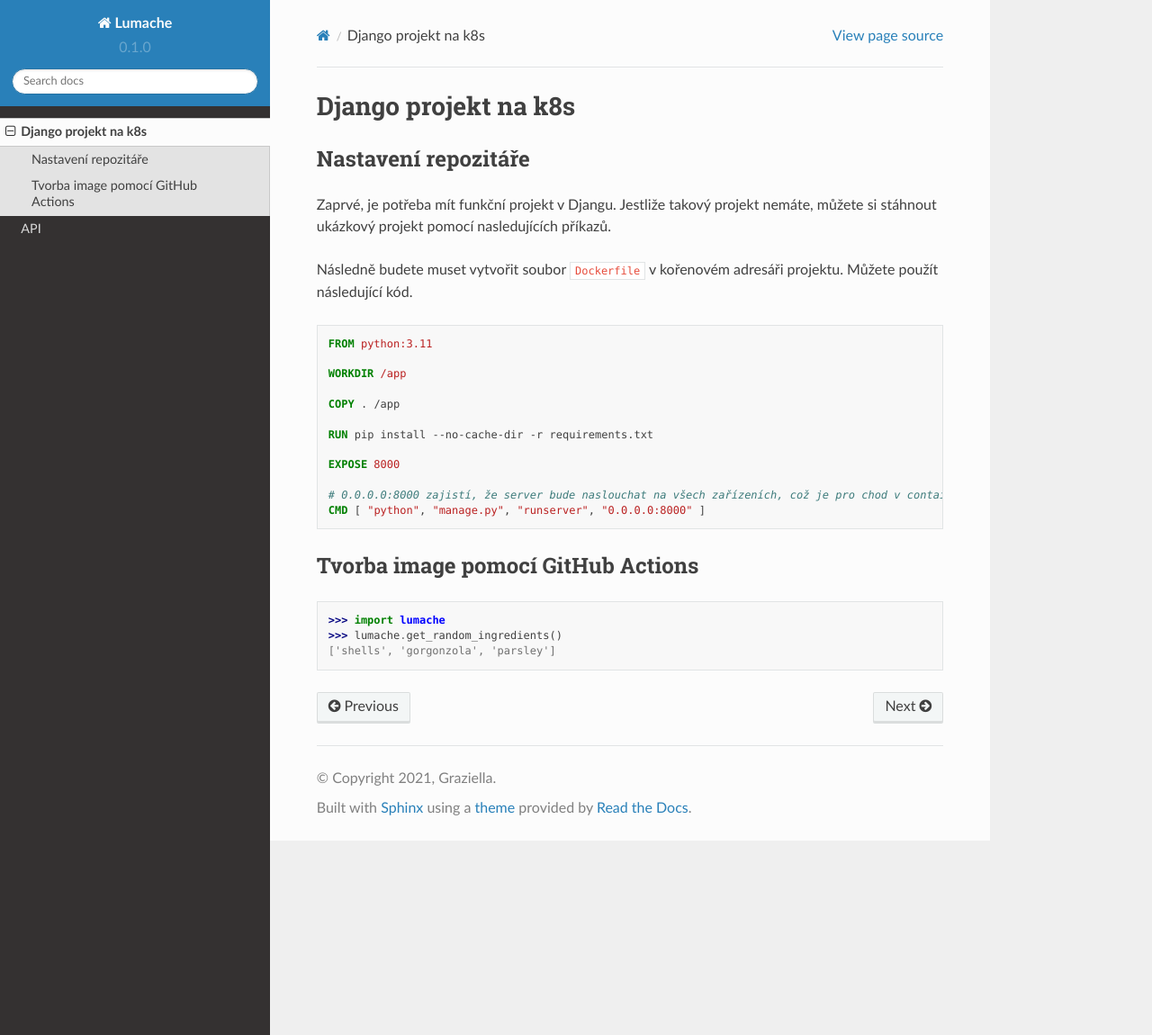
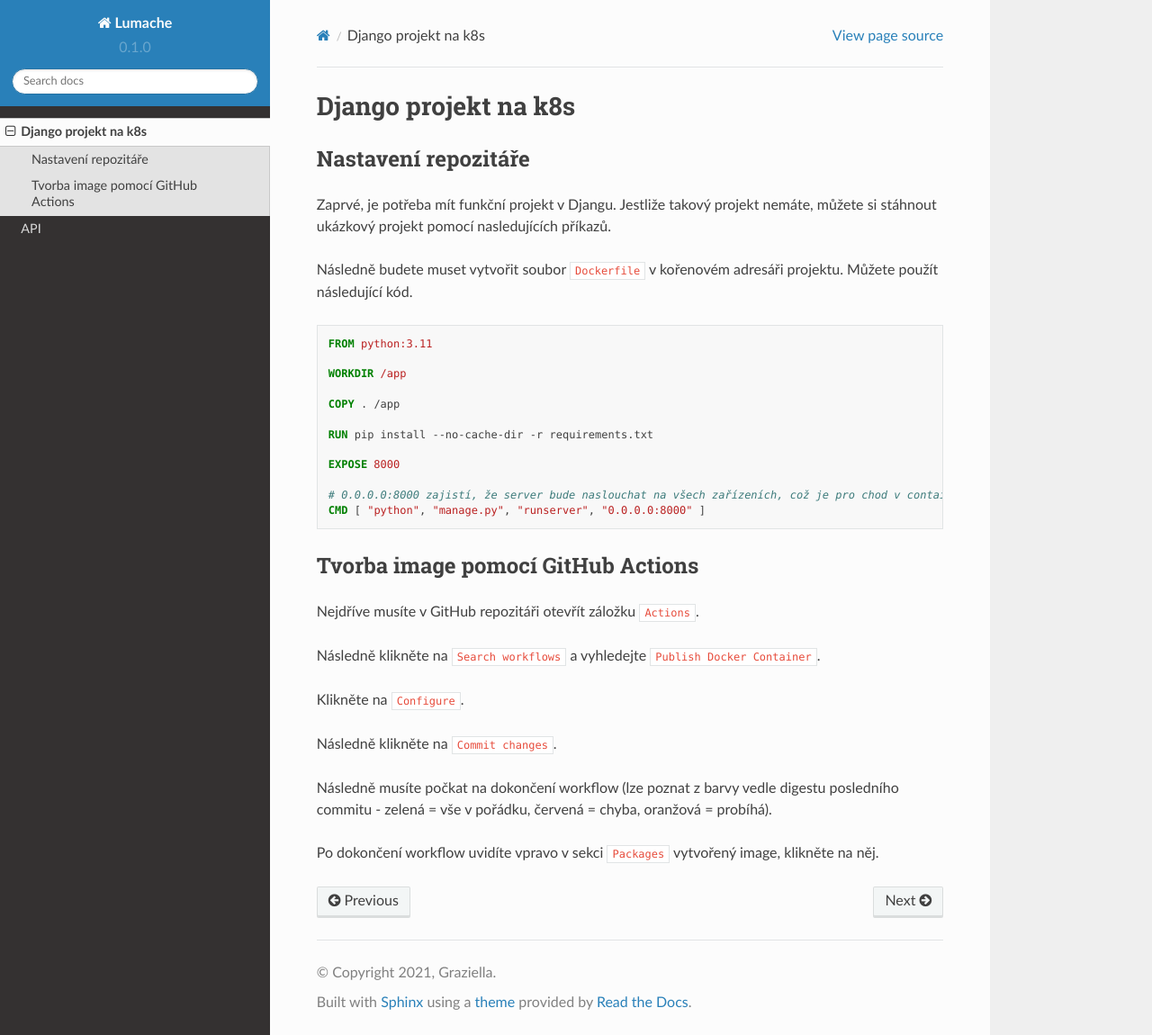
Before and after one commit to Jan1s2/school-k8s-doc, a Sphinx documentation site: the page built from docs/source/django.rst, in a window 1280 px wide and 1150 px high. Shown: the whole window at 90% size. Built offline with Sphinx 7.4.7 and the Read the Docs theme 2.0.0, drawn with Linux system fonts in a browser that asks for light colours.

Commit message:
add new to django.rst

```diff
--- a/docs/source/django.rst
+++ b/docs/source/django.rst
@@ -33,8 +33,14 @@ Následně budete muset vytvořit soubor ``Dockerfile`` v kořenovém adresáři
 Tvorba image pomocí GitHub Actions
 ----------------------------------
 
+Nejdříve musíte v GitHub repozitáři otevřít záložku ``Actions``.
 
+Následně klikněte na ``Search workflows`` a vyhledejte ``Publish Docker Container``.
 
->>> import lumache
->>> lumache.get_random_ingredients()
-['shells', 'gorgonzola', 'parsley']
+Klikněte na ``Configure``.
+
+Následně klikněte na ``Commit changes``.
+
+Následně musíte počkat na dokončení workflow (lze poznat z barvy vedle digestu posledního commitu - zelená = vše v pořádku, červená = chyba, oranžová = probíhá).
+
+Po dokončení workflow uvidíte vpravo v sekci ``Packages`` vytvořený image, klikněte na něj.
```
